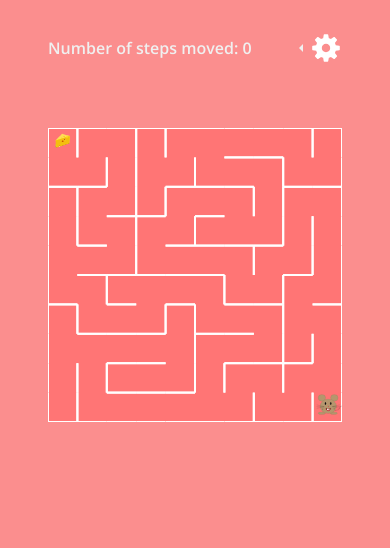
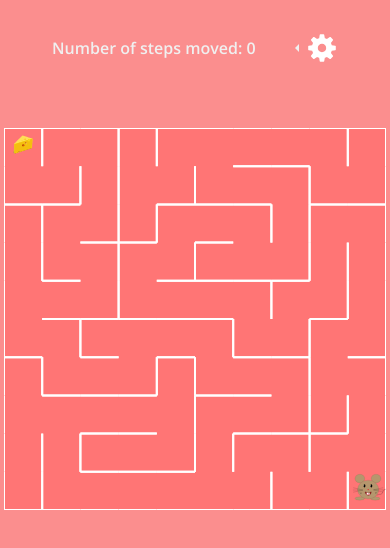
Before and after one commit to sapinder-pal/Cheesy-Maze-Depth-first-Search-Algorithm, a plain HTML site: page index.html in a window 390 px wide. Drawn offline with nearby package versions, Linux system fonts and the light colour scheme.

Commit message:
add responsive padding to body & header

```diff
--- a/index.html
+++ b/index.html
@@ -17,9 +17,9 @@
     <link rel="stylesheet" type="text/css" href="css/index.css" />
   </head>
   <body
-    class="px-5 py-3 min-vh-100 d-flex flex-column justify-content-start flex-nowrap row-gap-5">
+    class="px-1 py-3 px-sm-5 min-vh-100 d-flex flex-column justify-content-start flex-nowrap row-gap-5">
     <header
-      class="header position-relative py-3 d-flex flex-row justify-content-between align-items-center">
+      class="header position-relative px-5 px-sm-0 py-3 d-flex flex-row justify-content-between align-items-center">
       <p class="m-0">
         Number of steps moved: <span class="steps-count">0</span>
       </p>
@@ -66,7 +66,7 @@
     <main>
       <div
         id="game-container"
-        class="position-relative min-vw-50 game-container">
+        class="position-relative min-vw-75 game-container">
         <canvas id="canvas" class="w-100 canvas"></canvas>
 
         <div
```
